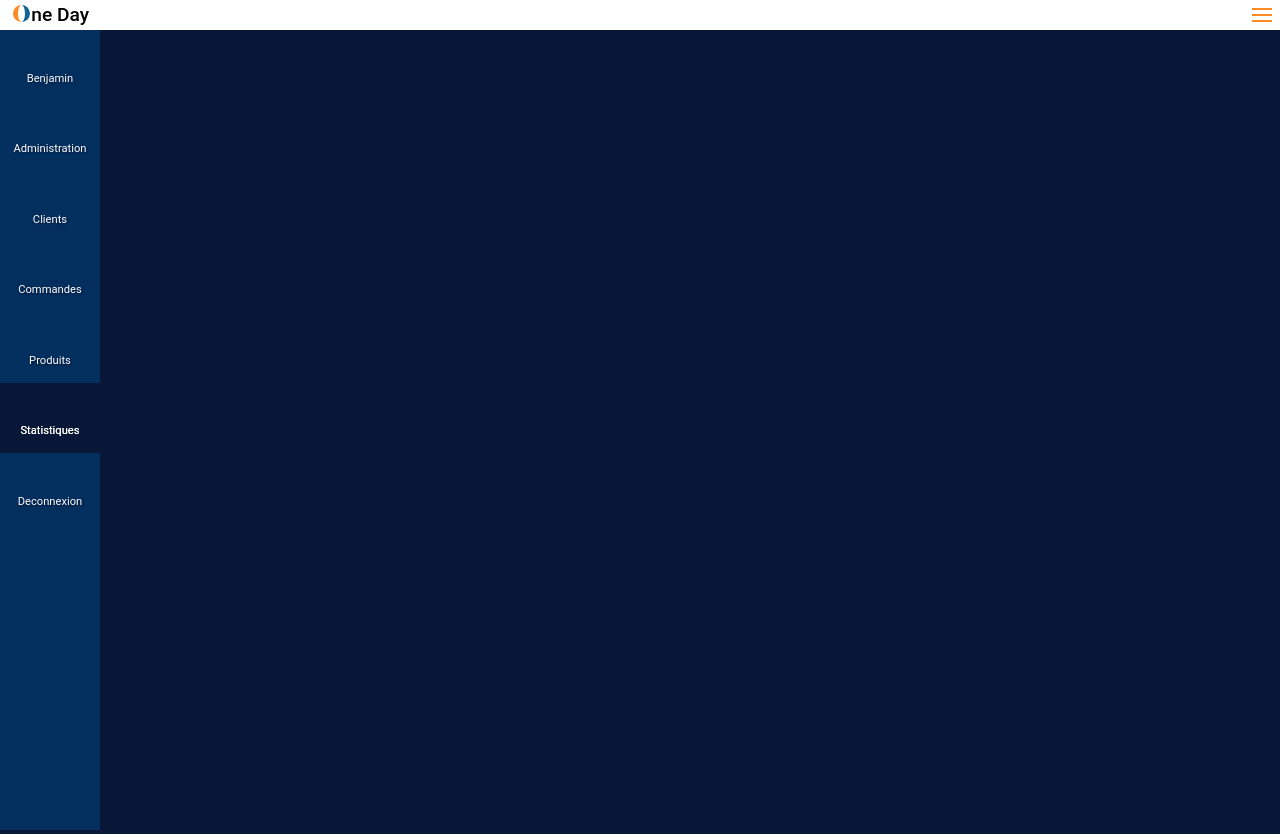
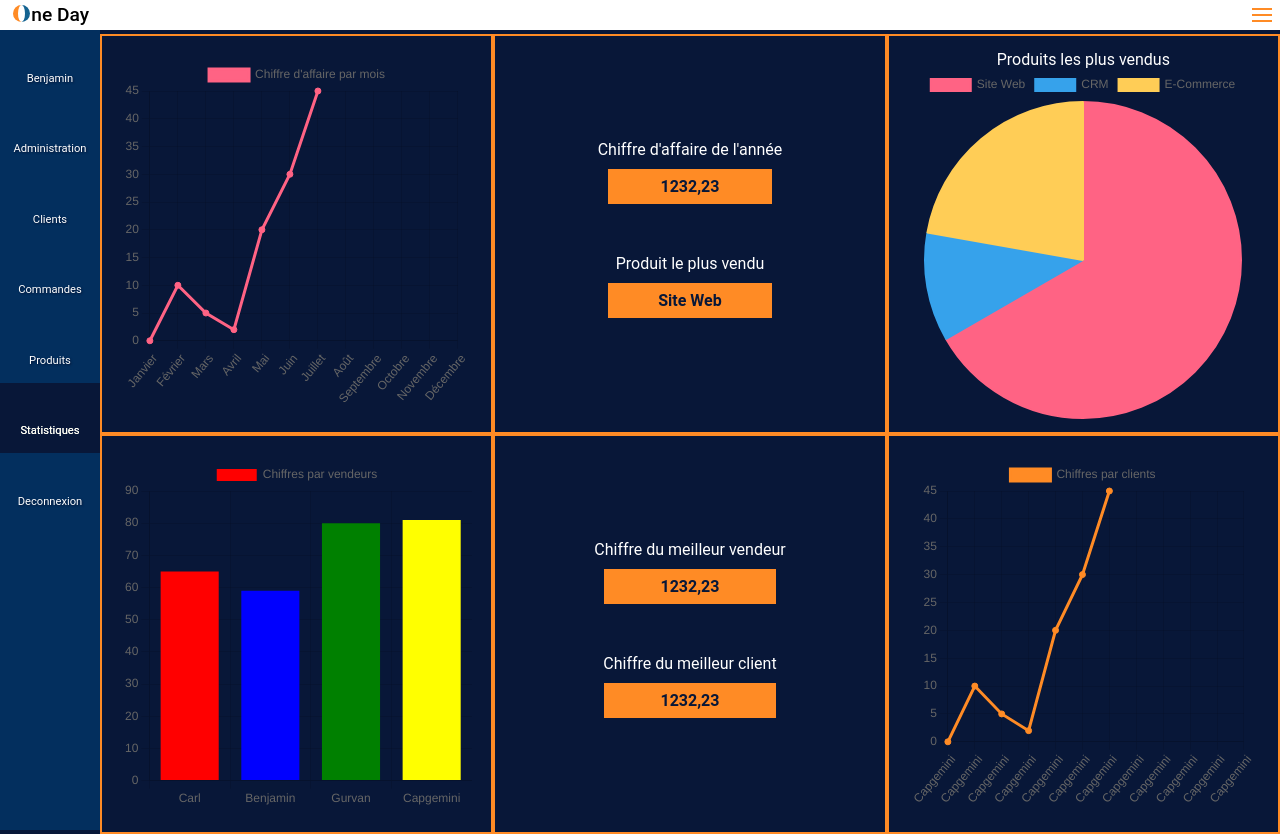
Before and after one commit to CGERARD35/projet-EPSI-angular, an Angular app: page /statistics in a window 1280 px wide. Before the commit the page ends 800 px from the top, so only its background shows below. Built offline with nearby package versions, Linux system fonts and the light colour scheme; some icons are missing.

Commit message:
commit complet statistiques

```diff
--- a/src/app/statistics/page-statistic/page-statistic.component.html
+++ /dev/null
@@ -1 +0,0 @@
-<p>page-statistic works!</p>
--- a/src/app/statistics/page-statistic/page-statistic.component.ts
+++ /dev/null
@@ -1,15 +0,0 @@
-import { Component, OnInit } from '@angular/core';
-
-@Component({
-  selector: 'app-page-statistic',
-  templateUrl: './page-statistic.component.html',
-  styleUrls: ['./page-statistic.component.scss']
-})
-export class PageStatisticComponent implements OnInit {
-
-  constructor() { }
-
-  ngOnInit(): void {
-  }
-
-}
--- /dev/null
+++ b/src/app/statistics/pages/page-statistic/page-statistic.component.html
@@ -0,0 +1,43 @@
+<div class="container-stat">
+
+  <div class="box-stat first">
+    <canvas id="myChart" width="350" height="350"></canvas>
+  </div>
+
+  <div class="box-stat second">
+    <div class="container-stat-brut">
+      <div class="stat-brut">
+        <p>Chiffre d'affaire de l'année</p>
+        <span>1232,23</span>
+      </div>
+      <div class="stat-brut">
+        <p>Produit le plus vendu</p>
+        <span>Site Web</span>
+      </div>
+    </div>
+  </div>
+  <div class="box-stat third"><p>Produits les plus vendus</p>
+    <canvas id="myChart2" width="350" height="350"></canvas>
+  </div>
+</div>
+
+<div class="container-stat">
+  <div class="box-stat first">
+    <canvas id="myChart3" width="350" height="350"></canvas>
+  </div>
+  <div class="box-stat second">
+    <div class="container-stat-brut">
+      <div class="stat-brut">
+        <p>Chiffre du meilleur vendeur</p>
+        <span>1232,23</span>
+      </div>
+      <div class="stat-brut">
+        <p>Chiffre du meilleur client</p>
+        <span>1232,23</span>
+      </div>
+    </div>
+  </div>
+  <div class="box-stat third">
+    <canvas id="myChart4" width="350" height="350"></canvas>
+  </div>
+</div>
--- /dev/null
+++ b/src/app/statistics/pages/page-statistic/page-statistic.component.scss
@@ -0,0 +1,52 @@
+.container-stat {
+  width: calc(100% - 100px);
+  display: flex;
+  height: 400px;
+  margin: 15px 0 0 100px;
+}
+.container-stat:nth-of-type(2) {
+  margin-top: 0;
+}
+.box-stat {
+  border: 2px solid var(--orange);
+  display: flex;
+  width: 100%;
+  align-items: center;
+  justify-content: center;
+}
+
+.box-stat.third {
+  flex-direction: column;
+  color: var(--white);
+}
+.container-stat-brut {
+  display: flex;
+  flex-direction: column;
+  color: var(--white);
+}
+.stat-brut {
+  margin: 20px;
+  display: flex;
+  flex-direction: column;
+  span {
+    text-align: center;
+    margin: 10px;
+    padding: 0.5rem;
+    background-color: var(--orange);
+    color: var(--dark-blue);
+    font-weight: bold;
+  }
+  p {
+    text-align: center;
+  }
+}
+
+
+@media only screen and (max-width: 1000px) {
+
+  .container-stat {
+    display: flex;
+    flex-direction: column;
+    height: auto;
+  }
+}
--- /dev/null
+++ b/src/app/statistics/pages/page-statistic/page-statistic.component.ts
@@ -0,0 +1,26 @@
+import { Component, OnInit } from '@angular/core';
+
+@Component({
+  selector: 'app-page-statistic',
+  templateUrl: './page-statistic.component.html',
+  styleUrls: ['./page-statistic.component.scss']
+})
+export class PageStatisticComponent implements OnInit {
+
+  constructor() { }
+
+  ngOnInit(): void {
+    this.loadScript('https://cdn.jsdelivr.net/npm/chart.js');
+    this.loadScript('../../../../assets/statistique.js');
+  }
+
+  public loadScript(url: string) {
+    const body = <HTMLDivElement> document.body;
+    const script = document.createElement('script');
+    script.innerHTML = '';
+    script.src = url;
+    script.async = false;
+    script.defer = true;
+    body.appendChild(script);
+  }
+}
--- a/src/app/statistics/statistics-routing.module.ts
+++ b/src/app/statistics/statistics-routing.module.ts
@@ -1,7 +1,10 @@
 import { NgModule } from '@angular/core';
 import { RouterModule, Routes } from '@angular/router';
+import {PageStatisticComponent} from "./pages/page-statistic/page-statistic.component";
 
-const routes: Routes = [];
+const routes: Routes = [
+  { path : '', pathMatch: 'full', component: PageStatisticComponent },
+];
 
 @NgModule({
   imports: [RouterModule.forChild(routes)],
--- a/src/app/statistics/statistics.module.ts
+++ b/src/app/statistics/statistics.module.ts
@@ -2,7 +2,7 @@ import { NgModule } from '@angular/core';
 import { CommonModule } from '@angular/common';
 
 import { StatisticsRoutingModule } from './statistics-routing.module';
-import { PageStatisticComponent } from './page-statistic/page-statistic.component';
+import { PageStatisticComponent } from './pages/page-statistic/page-statistic.component';
 
 
 @NgModule({
```
Also changed, not shown: src/app/statistics/page-statistic/page-statistic.component.scss (deleted), 1 other file (tests, documents, lock files or other folders).
